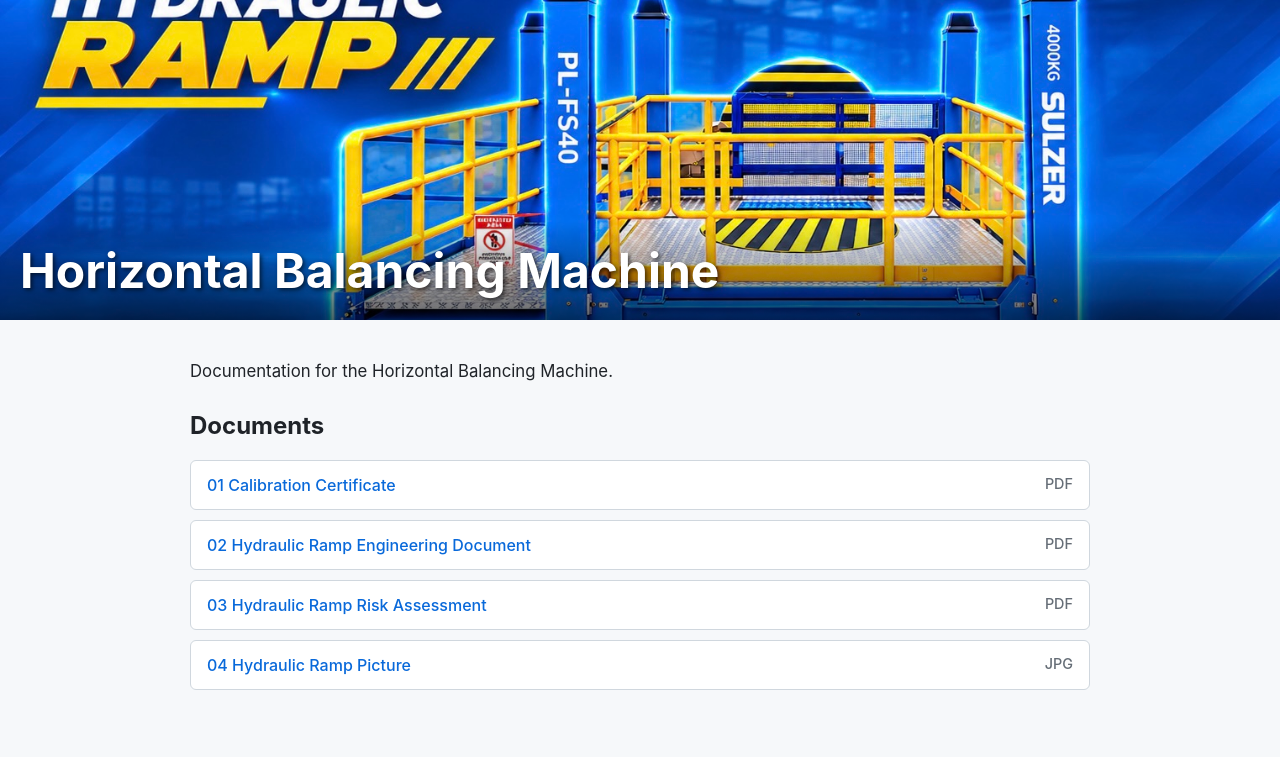
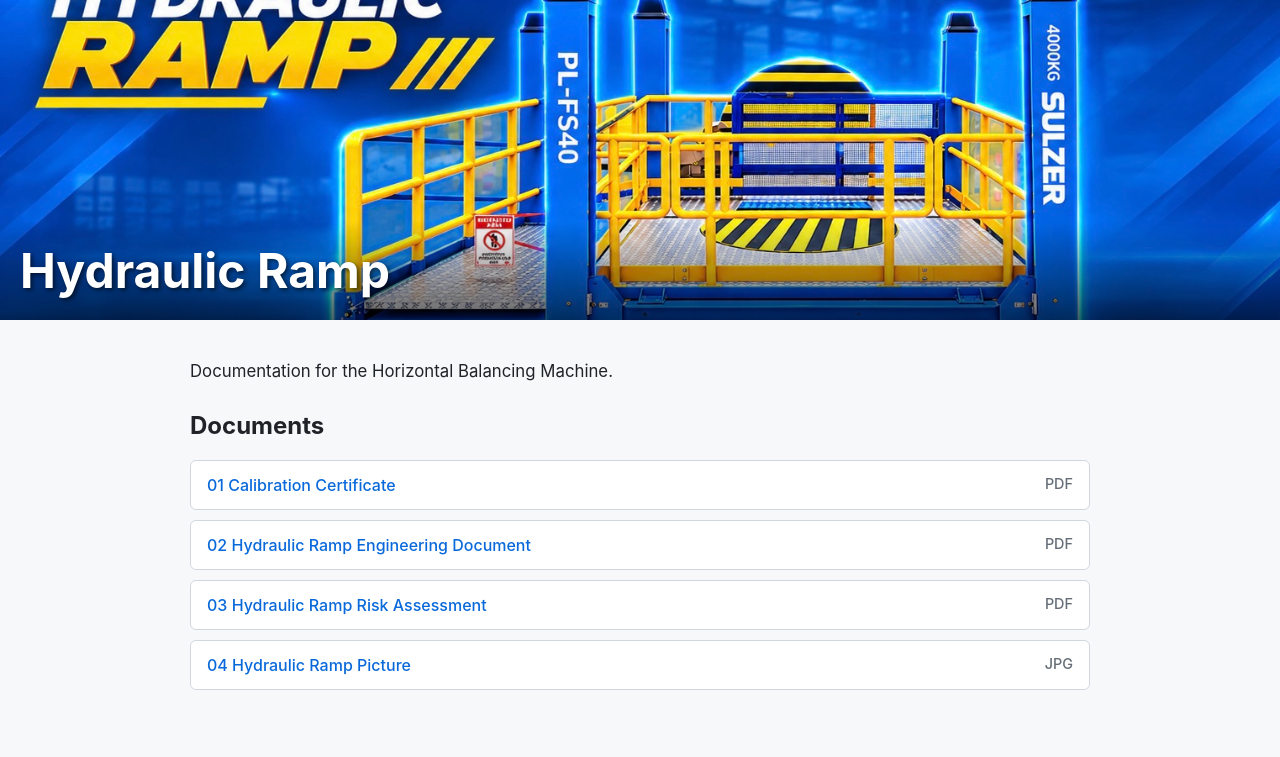
Before and after one commit to sasosabudhabi/Hydraulic_Ramp_Assembly_3, a plain HTML site: page index.html in a window 1280 px wide. Drawn offline with Linux system fonts and the light colour scheme.

Commit message:
Update index.html

```diff
--- a/index.html
+++ b/index.html
@@ -82,7 +82,7 @@ main {
 <body>
 
 <div class="banner">
-    <h1>Horizontal Balancing Machine</h1>
+    <h1>Hydraulic Ramp</h1>
 </div>
 
 <main>
```
